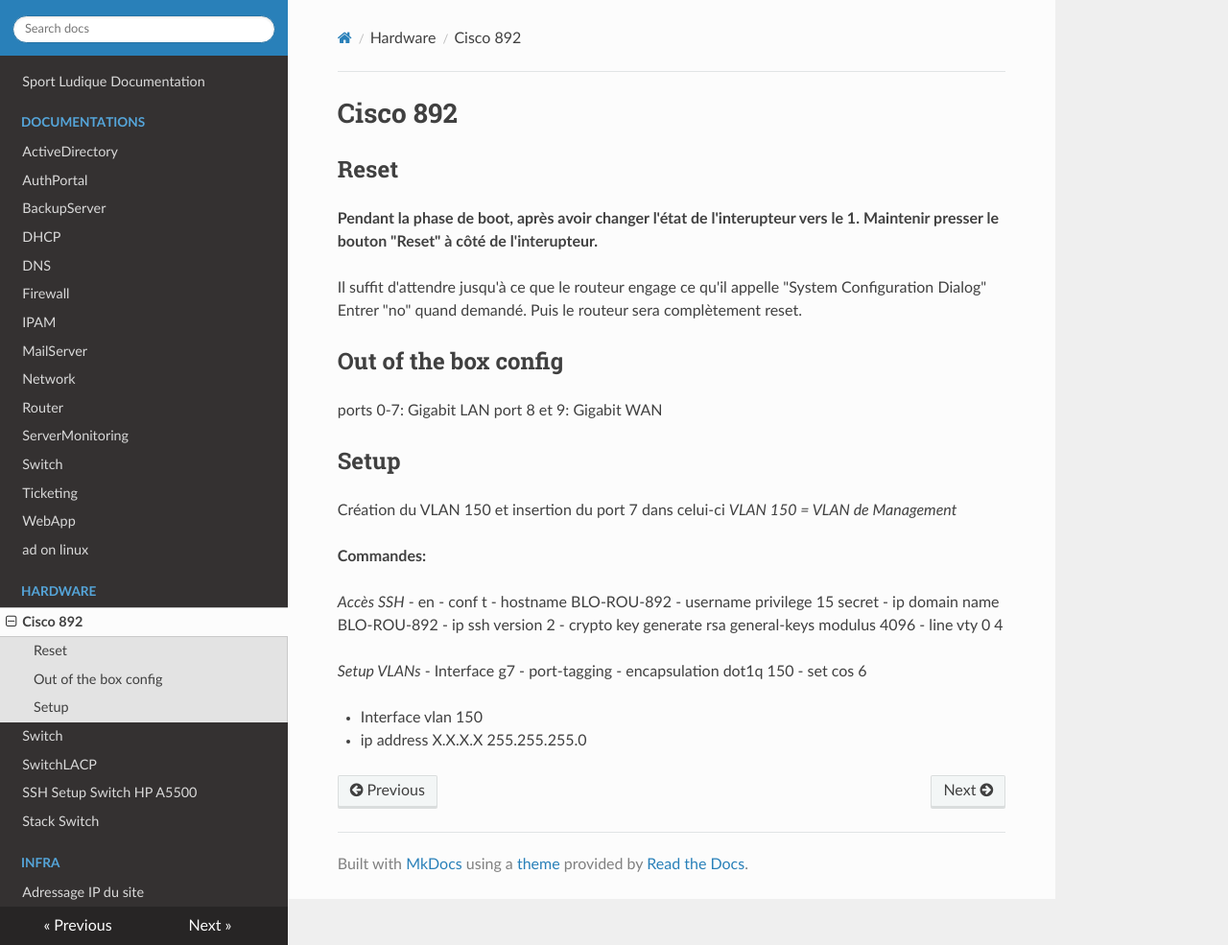
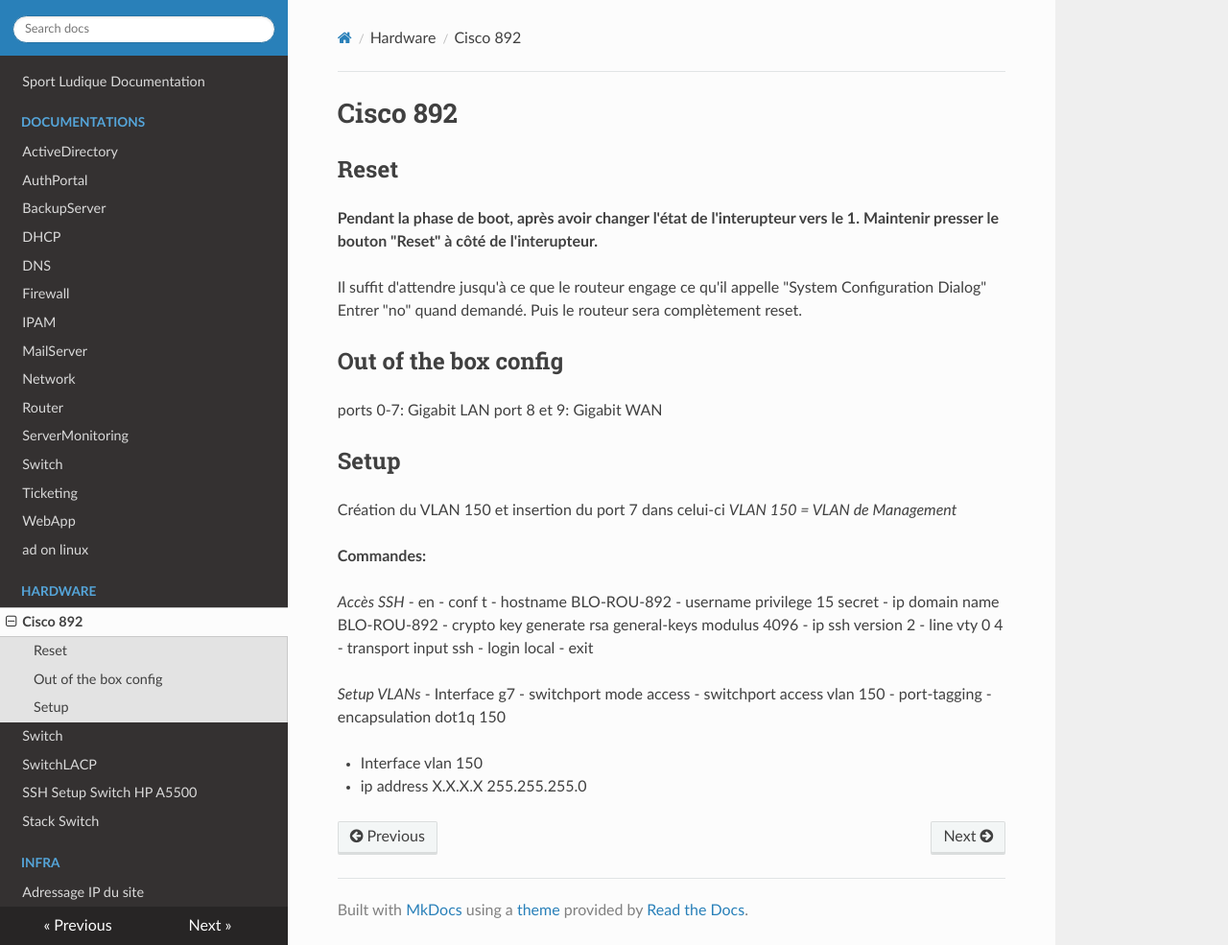
Before and after one commit to DSISportLudique/SportLudique2Doc, an MkDocs documentation site: the page built from docs/Hardware/Cisco892.md, in a window 1280 px wide and 985 px high. Shown: the whole window at 96% size. Built offline with MkDocs 1.6.1, drawn with Linux system fonts in a browser that asks for light colours; nearby versions of some CDN libraries.

Commit message:
config ssh Cisco 892

```diff
--- a/docs/Hardware/Cisco892.md
+++ b/docs/Hardware/Cisco892.md
@@ -26,15 +26,19 @@
 - hostname BLO-ROU-892
 - username <Nom Admin> privilege 15 secret <password>
 - ip domain name BLO-ROU-892
+- crypto key generate rsa general-keys modulus 4096
 - ip ssh version 2
-- crypto key generate rsa general-keys modulus 4096
 - line vty 0 4
+- transport input ssh
+- login local
+- exit
 
 *Setup VLANs*
 - Interface g7
+- switchport mode access
+- switchport access vlan 150
 - port-tagging
 - encapsulation dot1q 150
-- set cos 6
 
 - Interface vlan 150
 - ip address X.X.X.X 255.255.255.0
```
